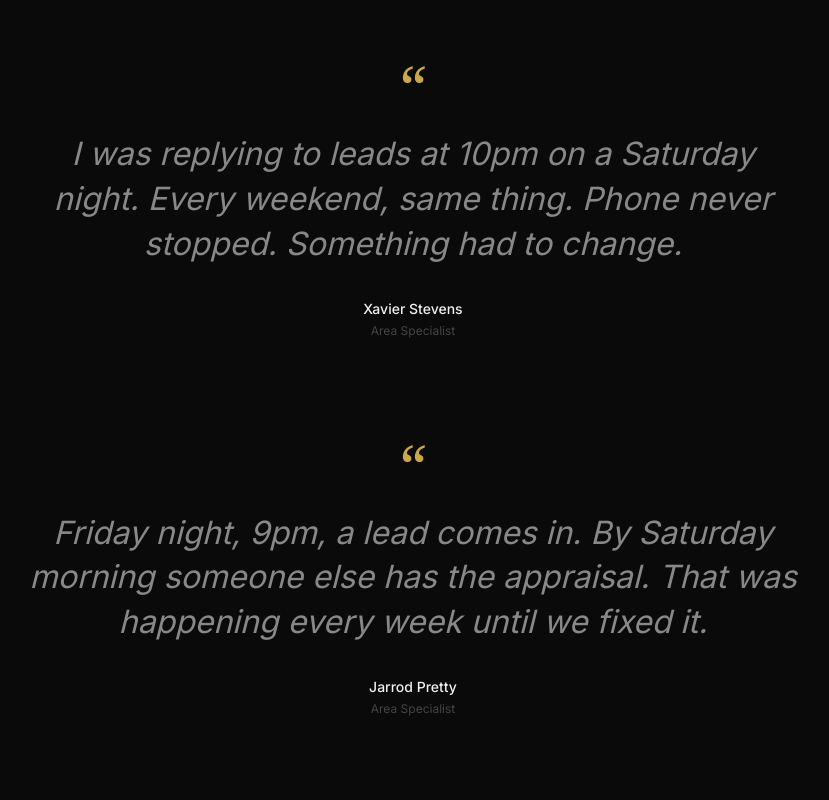
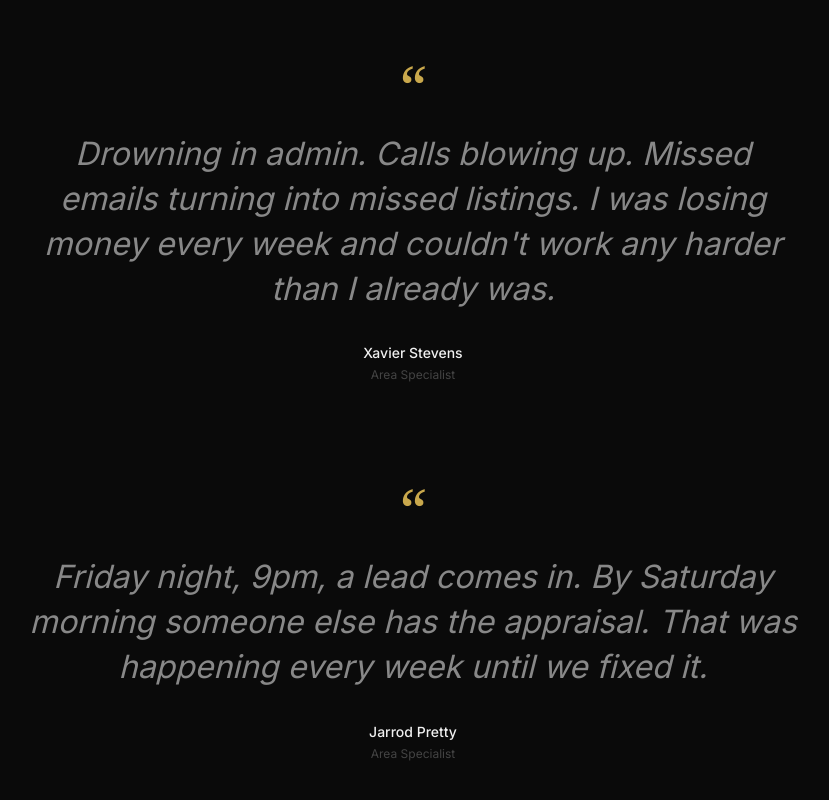
Before and after one commit to jarrodjpretty-oss/agentsetup-landing, a Next.js app: page / in a window 1280 px wide. Shown: the part 4871-5671 px from the top of the page, without its empty margins (227-1056 px from the left). Built offline with nearby package versions, Linux system fonts and the light colour scheme.

Commit message:
Update Xavier quote with real pain points

```diff
--- a/src/app/page.tsx
+++ b/src/app/page.tsx
@@ -616,9 +616,9 @@ export default function Home() {
               <blockquote className="text-center">
                 <span className="text-gold text-6xl font-serif leading-none block mb-4" aria-hidden="true">&ldquo;</span>
                 <p className="text-2xl sm:text-[28px] lg:text-[32px] italic leading-[1.4] text-text-muted max-w-3xl mx-auto mb-8">
-                  I was replying to leads at 10pm on a Saturday night. Every
-                  weekend, same thing. Phone never stopped. Something had to
-                  change.
+                  Drowning in admin. Calls blowing up. Missed emails turning
+                  into missed listings. I was losing money every week and
+                  couldn't work any harder than I already was.
                 </p>
                 <footer>
                   <div className="text-text font-medium text-sm">Xavier Stevens</div>
```
